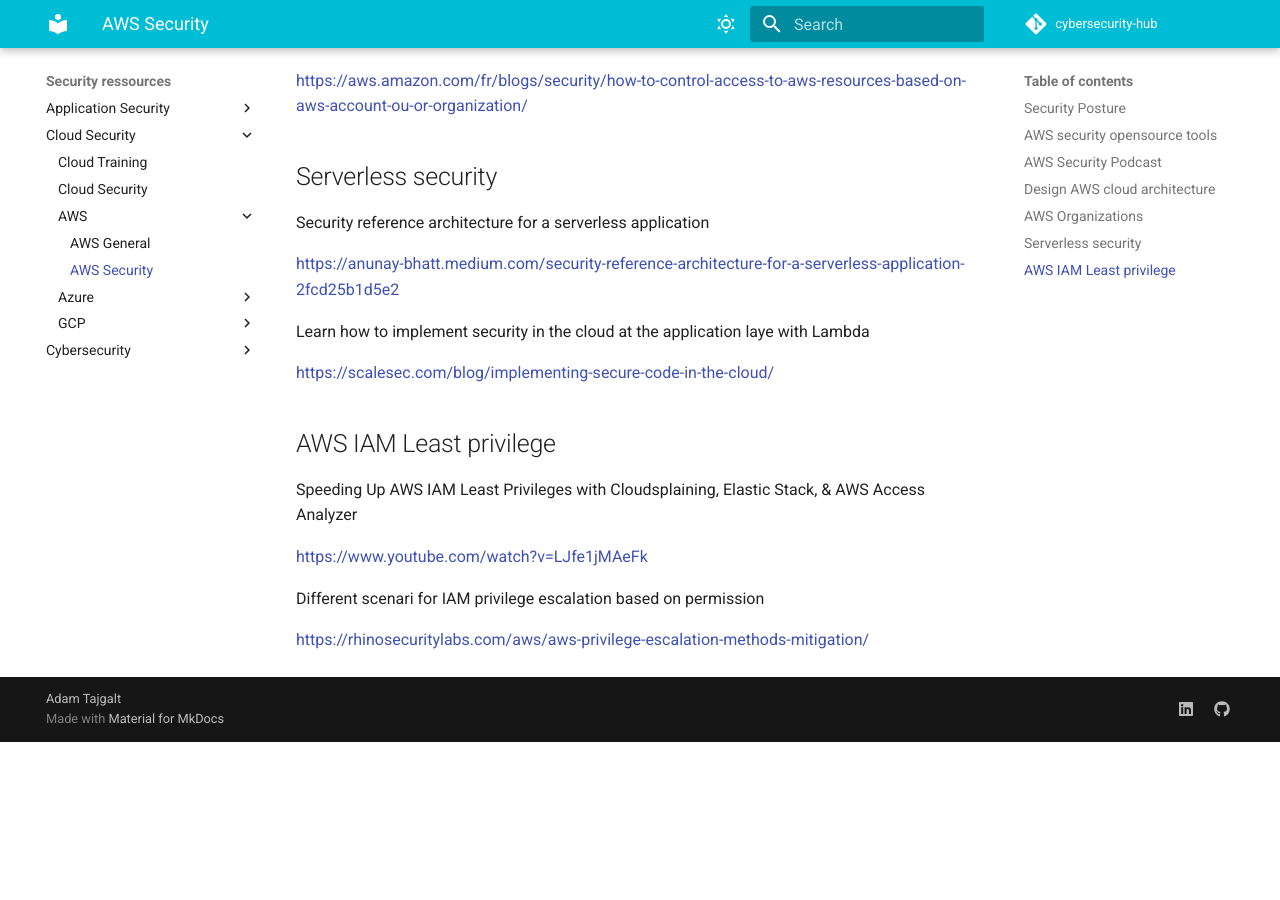
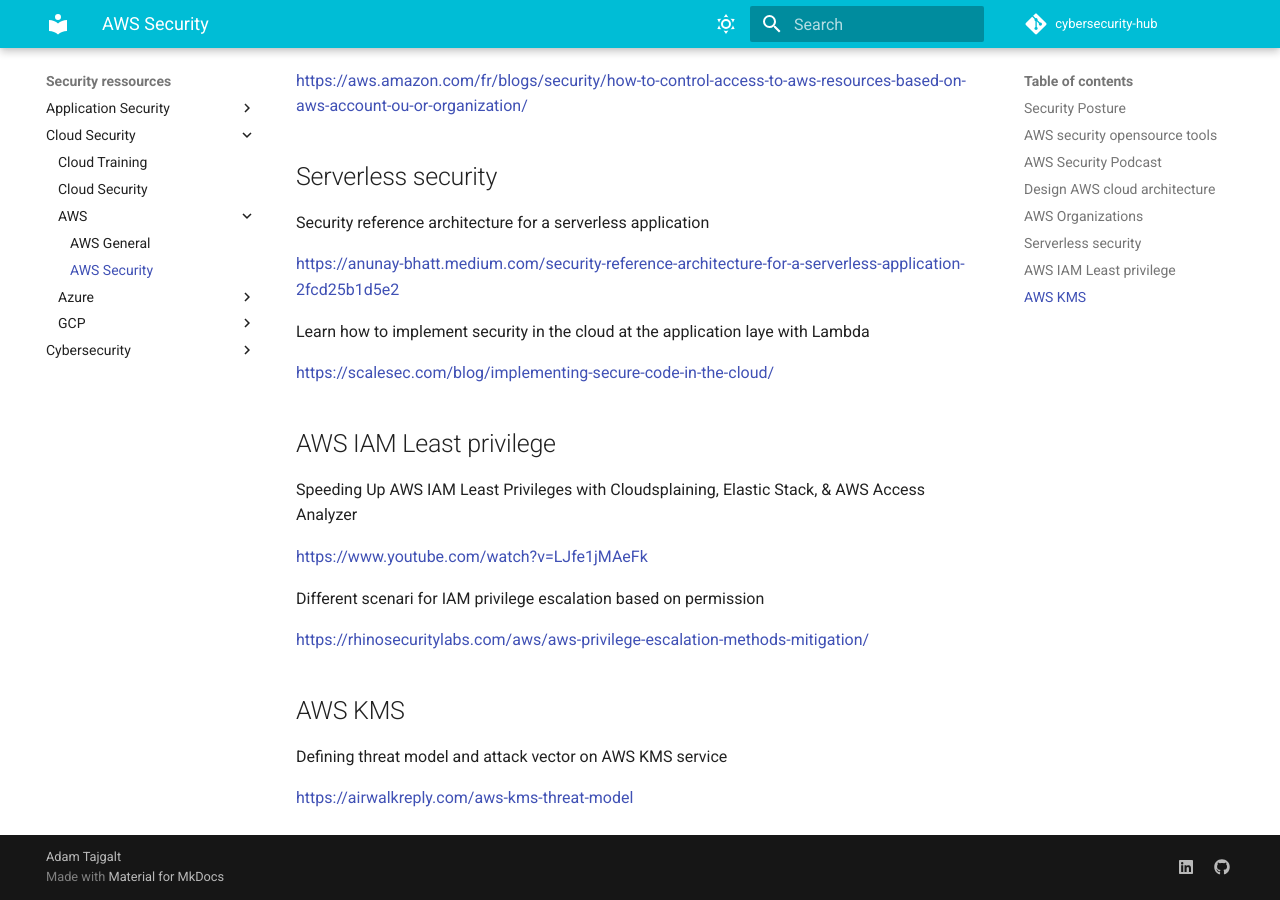
Before and after one commit to adamtaj/cybersecurity-hub, an MkDocs documentation site: the page built from docs/Security ressources/Cloud Security/AWS/AWS_Security.md, in a window 1280 px wide and 900 px high, scrolled down 1730 px. Built offline with MkDocs 1.6.1 and Material for MkDocs 9.7.7, drawn with Linux system fonts in a browser that asks for light colours; comment, search, counter and statistics services are not loaded; before the commit the page ends 2472 px from its top, so only the background shows below that.

Commit message:
Adding more content

```diff
--- a/docs/Security ressources/Cloud Security/AWS/AWS_Security.md
+++ b/docs/Security ressources/Cloud Security/AWS/AWS_Security.md
@@ -82,3 +82,9 @@ Speeding Up AWS IAM Least Privileges with Cloudsplaining, Elastic Stack, & AWS A
 Different scenari for IAM privilege escalation based on permission
 
 <https://rhinosecuritylabs.com/aws/aws-privilege-escalation-methods-mitigation/>
+
+## AWS KMS
+
+Defining threat model and attack vector on AWS KMS service
+
+<https://airwalkreply.com/aws-kms-threat-model>
```
